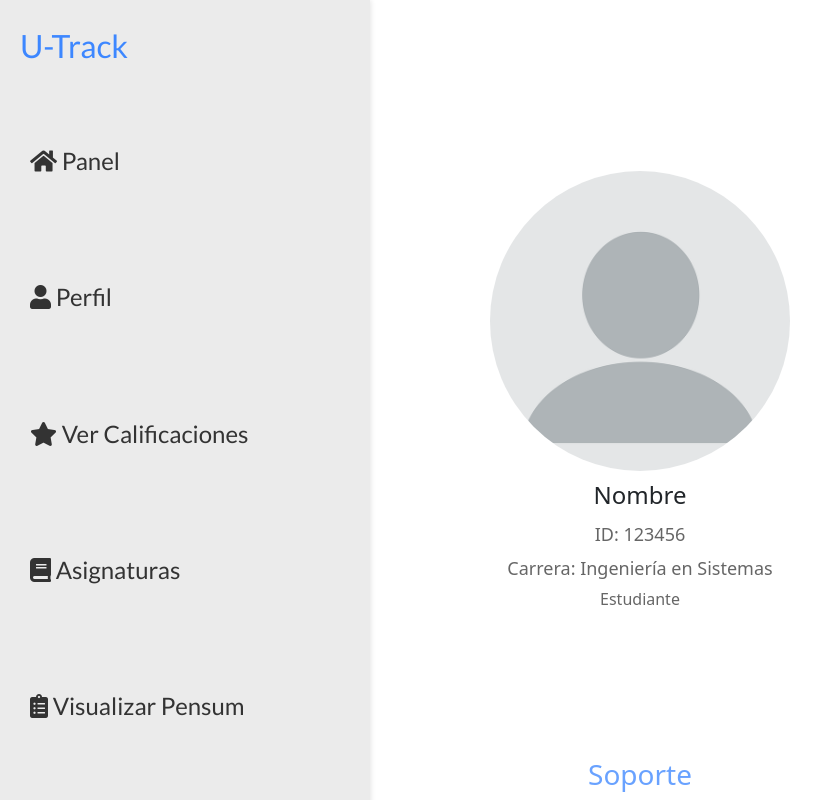
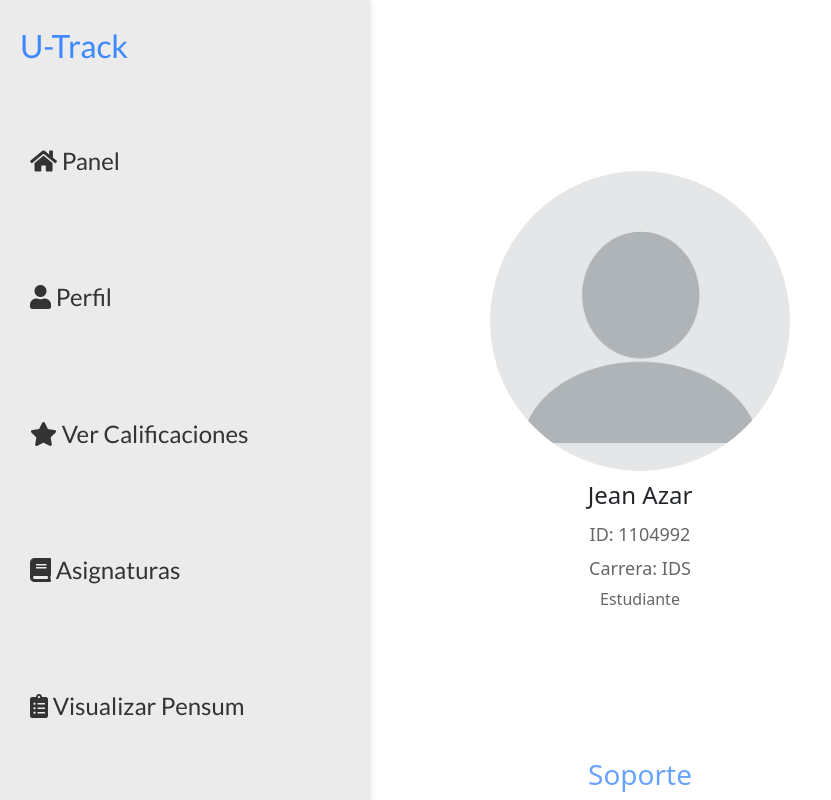
Before and after one commit to Jcazt21/U-Track, a React (Vite) app: page /ProfilePage in a window 1280 px wide. Shown: the whole page, without its empty margins (0-831 px from the left). Built offline with nearby package versions, Linux system fonts and the light colour scheme.

Commit message:
json-profile

```diff
--- a/src/ProfilePage.tsx
+++ b/src/ProfilePage.tsx
@@ -1,21 +1,22 @@
 import React from "react";
+import { Link } from "react-router-dom";
+import Sidebar from "./components/Sidebar";
 import "./ProfilePage.css";
-import Sidebar from "./components/Sidebar";
-import { Link } from "react-router-dom"; // Importa el componente Link
+import users from "./components/user.json"; // Asegúrate de que la ruta al archivo JSON es correcta
 
 const ProfilePage: React.FC = () => {
+  const user = users[0]; // Esto asume que quieres mostrar el primer usuario en el array. Ajusta según sea necesario.
+
   return (
     <div className="profile-container">
       <div className="profile-info">
         <img src="public/prof.png" alt="Profile" className="profile-picture" />
-        <h2 className="name">Nombre</h2>
-        <p className="id">ID: 123456</p>
-        <p className="career">Carrera: Ingeniería en Sistemas</p>
-        <p className="rol">Estudiante</p>
+        <h2 className="name">{user.name}</h2>{" "}
+        <p className="id">ID: {user.id}</p>{" "}
+        <p className="career">Carrera: {user.career}</p>{" "}
+        <p className="rol">{user.rol}</p>{" "}
       </div>
       <Link to="/SupportPage" className="soporte-link">
-        {" "}
-        {/* Agrega el componente Link aquí */}
         <h3 className="soporte">Soporte</h3>
       </Link>
       <Sidebar />
```
